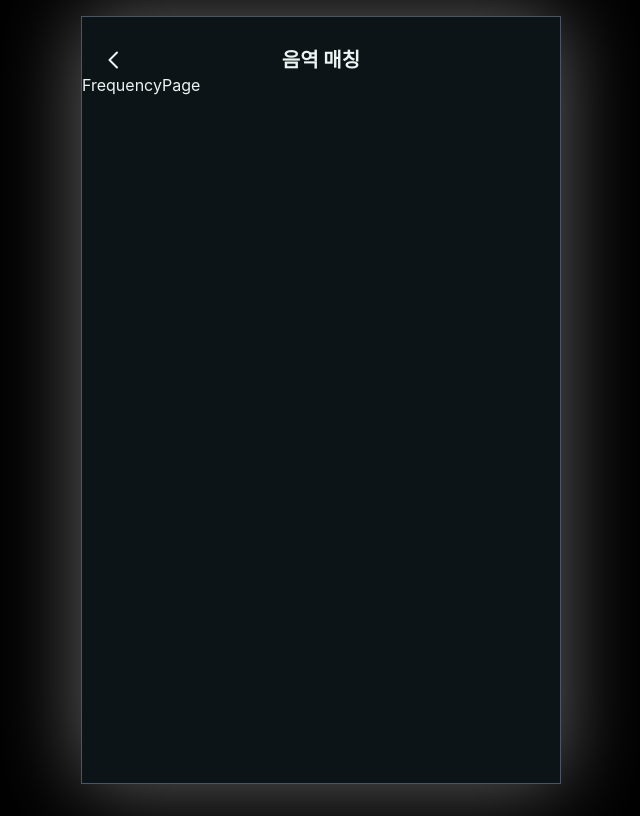
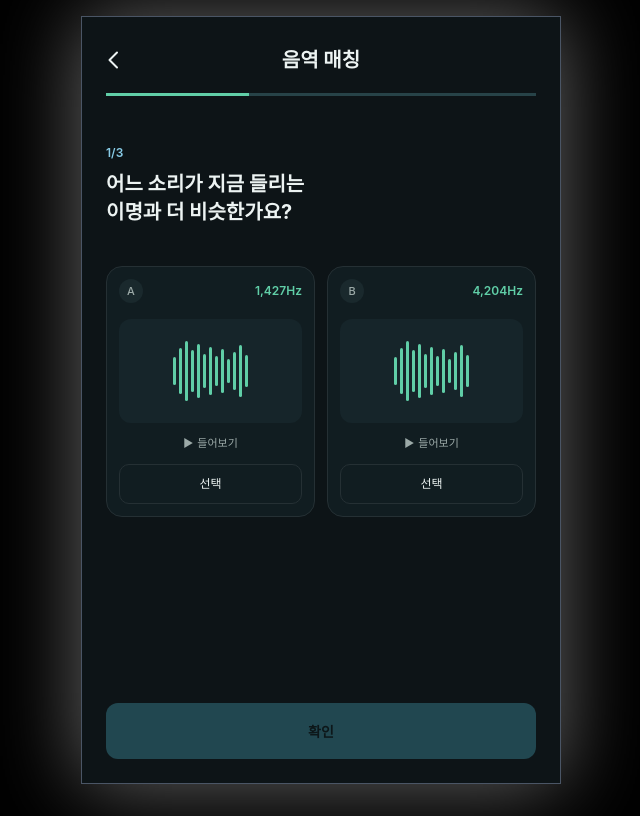
Before and after one commit to 2026-LIKELION-SOMNI/2026-likilion-ds2, a React (Vite) app in the folder frontend/: page /frequency in a window 1280 px wide. Shown: the whole page, without its empty margins (319-959 px from the left). Built offline with nearby package versions, Linux system fonts and the light colour scheme.

Commit message:
feat: 음역 매칭(소리 선택) UI 구현

```diff
--- a/frontend/dev-dist/sw.js
+++ b/frontend/dev-dist/sw.js
@@ -81,7 +81,7 @@ define(['./workbox-7e5eb42b'], (function (workbox) { 'use strict';
     "revision": "3ca0b8505b4bec776b69afdba2768812"
   }, {
     "url": "index.html",
-    "revision": "0.cvsoe910ic4"
+    "revision": "0.q9ttgo081d8"
   }], {});
   workbox.cleanupOutdatedCaches();
   workbox.registerRoute(new workbox.NavigationRoute(workbox.createHandlerBoundToURL("index.html"), {
--- /dev/null
+++ b/frontend/src/components/frequency/FrequencyCard.tsx
@@ -0,0 +1,96 @@
+import type { FrequencyOptionId } from "../../mock/frequencyData";
+
+interface FrequencyCardProps {
+    label: FrequencyOptionId;
+    frequency: number;
+    selected: boolean;
+    onSelect: () => void;
+    onPlay: () => void;
+}
+
+const WAVE_HEIGHTS = [
+    28, 46, 60, 42, 54, 34, 48, 30, 44, 24, 38, 52, 32,
+];
+
+function FrequencyCard({
+    label,
+    frequency,
+    selected,
+    onSelect,
+    onPlay,
+}: FrequencyCardProps) {
+    return (
+        <article
+        className={`
+            min-w-0 flex-1 rounded-[1rem] border p-3
+            ${
+            selected
+                ? "border-primary bg-[#102821]"
+                : "border-border bg-[#111d21]"
+            }
+        `}
+        >
+        <div className="flex items-center justify-between">
+            <span
+            className="
+                flex size-6 items-center justify-center
+                rounded-full bg-[#1a292d]
+                text-[0.6875rem] font-medium text-text-secondary
+            "
+            >
+            {label}
+            </span>
+
+            <span className="text-[0.75rem] font-semibold text-primary">
+            {frequency.toLocaleString()}Hz
+            </span>
+        </div>
+
+        <div
+            className="
+            mt-4 flex h-[6.5rem] items-center justify-center gap-[0.1875rem]
+            rounded-[0.75rem] bg-[#16252a] px-3
+            "
+            aria-hidden="true"
+        >
+            {WAVE_HEIGHTS.map((height, index) => (
+            <span
+                key={`${label}-${index}`}
+                className="w-[0.1875rem] rounded-full bg-primary"
+                style={{ height: `${height}px` }}
+            />
+            ))}
+        </div>
+
+        <button
+            type="button"
+            onClick={onPlay}
+            className="
+            mt-2 flex w-full items-center justify-center gap-1
+            py-1 text-[0.6875rem] text-text-secondary
+            "
+        >
+            <span aria-hidden="true">▶</span>
+            <span>들어보기</span>
+        </button>
+
+        <button
+            type="button"
+            onClick={onSelect}
+            className={`
+            mt-2 h-10 w-full rounded-[0.625rem] border
+            text-[0.75rem] font-medium
+            ${
+                selected
+                ? "border-[#195644] bg-[#17483b] text-primary"
+                : "border-border bg-transparent text-text-primary"
+            }
+            `}
+        >
+            {selected ? "선택됨" : "선택"}
+        </button>
+        </article>
+    );
+}
+
+export default FrequencyCard;
--- /dev/null
+++ b/frontend/src/mock/frequencyData.ts
@@ -0,0 +1,37 @@
+export type FrequencyOptionId = "A" | "B";
+
+export interface FrequencyOption {
+    id: FrequencyOptionId;
+    frequency: number;
+}
+
+export interface FrequencyQuestion {
+    id: number;
+    options: [FrequencyOption, FrequencyOption];
+}
+
+export const frequencyQuestions: FrequencyQuestion[] = [
+    {
+        id: 1,
+        options: [
+        { id: "A", frequency: 1427 },
+        { id: "B", frequency: 4204 },
+        ],
+    },
+    {
+        id: 2,
+        options: [
+        { id: "A", frequency: 1427 },
+        { id: "B", frequency: 4204 },
+        ],
+    },
+    {
+        id: 3,
+        options: [
+        { id: "A", frequency: 1427 },
+        { id: "B", frequency: 4204 },
+        ],
+    },
+];
+
+export const mockFrequencyResult = 853;
--- a/frontend/src/pages/frequency/FrequencyPage.tsx
+++ b/frontend/src/pages/frequency/FrequencyPage.tsx
@@ -1,5 +1,235 @@
+import { useState } from "react";
+
+import FrequencyCard from "../../components/frequency/FrequencyCard";
+import {
+  frequencyQuestions,
+  mockFrequencyResult,
+  type FrequencyOptionId,
+} from "../../mock/frequencyData";
+
+interface FrequencyAnswer {
+  step: number;
+  optionId: FrequencyOptionId;
+  frequency: number;
+}
+
 function FrequencyPage() {
-  return <div>FrequencyPage</div>;
+  const [currentStep, setCurrentStep] = useState(0);
+  const [selectedOptionId, setSelectedOptionId] =
+    useState<FrequencyOptionId | null>(null);
+  const [, setAnswers] = useState<FrequencyAnswer[]>([]);
+  const [errorMessage, setErrorMessage] = useState("");
+  const [isCompleted, setIsCompleted] = useState(false);
+
+  const currentQuestion = frequencyQuestions[currentStep];
+  const totalSteps = frequencyQuestions.length;
+
+  const progressWidth = isCompleted
+    ? 100
+    : ((currentStep + 1) / totalSteps) * 100;
+
+  const handleSelect = (optionId: FrequencyOptionId) => {
+    setSelectedOptionId(optionId);
+    setErrorMessage("");
+  };
+
+  const handlePlay = (frequency: number) => {
+    // TODO: 실제 음원 데이터 및 재생 중 디자인 확정 후 구현
+    console.log(`${frequency}Hz 임시 재생 버튼 클릭`);
+  };
+
+  const handleConfirm = () => {
+    if (!selectedOptionId) {
+      setErrorMessage("음역대를 선택해 주세요.");
+      return;
+    }
+
+    const selectedOption = currentQuestion.options.find(
+      (option) => option.id === selectedOptionId,
+    );
+
+    if (!selectedOption) {
+      return;
+    }
+
+    setAnswers((previousAnswers) => [
+      ...previousAnswers,
+      {
+        step: currentStep + 1,
+        optionId: selectedOption.id,
+        frequency: selectedOption.frequency,
+      },
+    ]);
+
+    if (currentStep === totalSteps - 1) {
+      setIsCompleted(true);
+      return;
+    }
+
+    setCurrentStep((previousStep) => previousStep + 1);
+    setSelectedOptionId(null);
+    setErrorMessage("");
+  };
+
+  const handleRestart = () => {
+    setCurrentStep(0);
+    setSelectedOptionId(null);
+    setAnswers([]);
+    setErrorMessage("");
+    setIsCompleted(false);
+  };
+
+  if (isCompleted) {
+    return (
+      <div className="flex min-h-full flex-col px-6 pb-6">
+        <ProgressBar width={100} />
+
+        <section className="pt-16">
+          <h1 className="text-[1.25rem] leading-[1.75rem] font-bold">
+            이명과 가까운 음역을 찾았어요
+          </h1>
+
+          <p className="mt-10 text-[2.5rem] leading-none font-bold text-primary">
+            {mockFrequencyResult}
+            <span className="ml-1 text-[0.875rem]">Hz</span>
+          </p>
+
+          <div
+            className="
+              mt-5 rounded-[1rem] border border-[#1d5b49]
+              bg-[#102821] p-4
+            "
+          >
+            <div className="flex h-[7rem] items-center justify-center gap-1">
+              {[32, 44, 56, 46, 38, 52, 60, 44, 34, 50, 58, 42, 54].map(
+                (height, index) => (
+                  <span
+                    key={index}
+                    className="w-1 rounded-full bg-primary"
+                    style={{ height: `${height}px` }}
+                  />
+                ),
+              )}
+            </div>
+
+            <p className="mt-2 text-center text-[0.6875rem] text-text-secondary">
+              추정 범위 842Hz - 863Hz
+            </p>
+          </div>
+
+          <div className="mt-5 rounded-[0.75rem] bg-[#141f23] p-4">
+            <p className="text-[0.75rem] text-text-tertiary">
+              의료 검사 결과가 아닌 추정값입니다.
+            </p>
+
+            <p className="mt-1 text-[0.75rem] text-text-secondary">
+              이 값을 기준으로 개인화 사운드를 제공합니다.
+            </p>
+          </div>
+        </section>
+
+        <div className="mt-auto pt-10">
+          <button
+            type="button"
+            className="
+              h-14 w-full rounded-[0.75rem]
+              bg-primary text-[0.875rem] font-bold text-[#07100d]
+            "
+          >
+            시작하기
+          </button>
+
+          <button
+            type="button"
+            onClick={handleRestart}
+            className="
+              mt-3 h-11 w-full
+              text-[0.8125rem] font-medium text-text-tertiary
+            "
+          >
+            다시 측정하기
+          </button>
+        </div>
+      </div>
+    );
+  }
+
+  return (
+    <div className="flex min-h-full flex-col px-6 pb-6">
+      <ProgressBar width={progressWidth} />
+
+      <section className="pt-12">
+        <p className="text-[0.75rem] font-semibold text-text-tertiary">
+          {currentStep + 1}/{totalSteps}
+        </p>
+
+        <h1
+          className="
+            mt-2 text-[1.25rem] leading-[1.75rem]
+            font-bold text-text-primary
+          "
+        >
+          어느 소리가 지금 들리는
+          <br />
+          이명과 더 비슷한가요?
+        </h1>
+
+        <div className="mt-10 flex gap-3">
+          {currentQuestion.options.map((option) => (
+            <FrequencyCard
+              key={option.id}
+              label={option.id}
+              frequency={option.frequency}
+              selected={selectedOptionId === option.id}
+              onSelect={() => handleSelect(option.id)}
+              onPlay={() => handlePlay(option.frequency)}
+            />
+          ))}
+        </div>
+
+        {errorMessage && (
+          <p className="mt-3 text-[0.75rem] text-danger">
+            {errorMessage}
+          </p>
+        )}
+      </section>
+
+      <div className="mt-auto pt-10">
+        <button
+          type="button"
+          onClick={handleConfirm}
+          className={`
+            h-14 w-full rounded-[0.75rem]
+            text-[0.875rem] font-bold
+            ${
+              selectedOptionId
+                ? "bg-primary text-[#07100d]"
+                : "bg-[#214750] text-[#0d1719]"
+            }
+          `}
+        >
+          확인
+        </button>
+      </div>
+    </div>
+  );
+}
+
+interface ProgressBarProps {
+  width: number;
+}
+
+function ProgressBar({ width }: ProgressBarProps) {
+  return (
+    <div className="pt-5">
+      <div className="h-[0.1875rem] overflow-hidden bg-[#274348]">
+        <div
+          className="h-full bg-primary transition-[width] duration-300"
+          style={{ width: `${width}%` }}
+        />
+      </div>
+    </div>
+  );
 }
 
 export default FrequencyPage;
```
